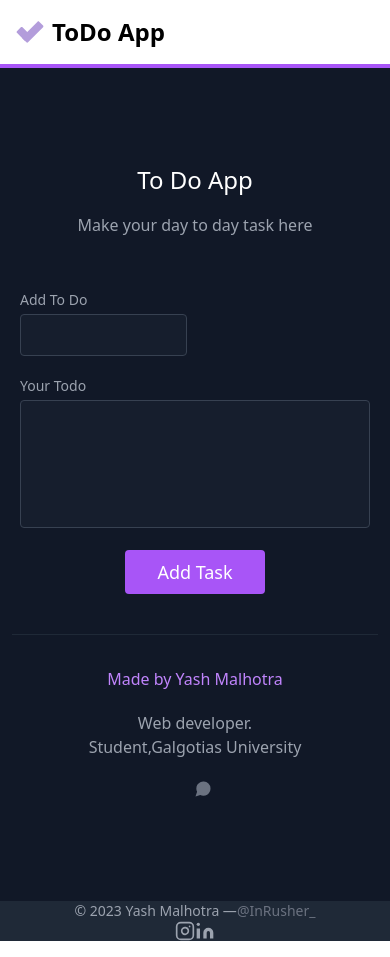
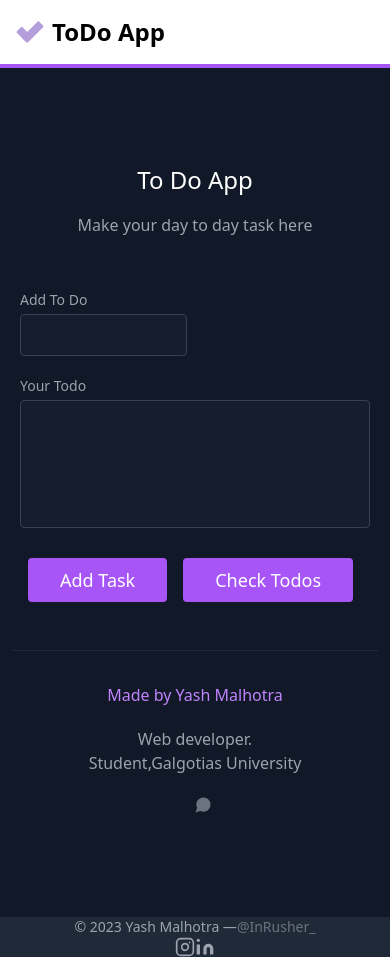
Before and after one commit to yashmalhotra-ai/ToDoApp, a Next.js app: page / in a window 390 px wide. Built offline with nearby package versions, Linux system fonts and the light colour scheme.

Commit message:
Done Mobile Responsiveness Done

```diff
--- a/pages/Todos.js
+++ b/pages/Todos.js
@@ -44,7 +44,9 @@ const Todos = () => {
         <svg xmlns="http://www.w3.org/2000/svg"  viewBox="0 0 48 48" width="28px" height="28px"><path fill="#b39ddb" d="M24.48,29.316l-9.505,9.505L1.588,25.434c-0.784-0.784-0.784-2.054,0-2.838l6.667-6.667	c0.784-0.784,2.054-0.784,2.838,0L24.48,29.316z"/><linearGradient id="5qKAcydctVb3hkGT27jhwa" x1="14.572" x2="43.188" y1="38.199" y2="9.583" gradientUnits="userSpaceOnUse"><stop offset="0" stopColor="#b39ddb"/><stop offset="1" stopColor="#b39ddb"/></linearGradient><path fill="url(#5qKAcydctVb3hkGT27jhwa)" d="M17.797,41.642l-6.667-6.667c-0.784-0.784-0.784-2.054,0-2.838L36.907,6.358	c0.784-0.784,2.054-0.784,2.838,0l6.667,6.667c0.784,0.784,0.784,2.054,0,2.838L20.634,41.642	C19.851,42.425,18.58,42.425,17.797,41.642z"/></svg>
 
         <span className="self-center mx-2 text-2xl font-semibold whitespace-nowrap dark:text-white">ToDo App</span>
+
     </a>
+
 
     <div className="hidden w-full md:block md:w-auto" id="navbar-default">
       <ul className="font-medium flex flex-col p-4 md:p-0 mt-4 border border-gray-100 rounded-lg bg-gray-50 md:flex-row md:space-x-8 md:mt-0 md:border-0 md:bg-white dark:bg-gray-800 md:dark:bg-gray-900 dark:border-gray-700">
@@ -61,8 +63,12 @@ const Todos = () => {
           <a href="#" className="block py-2 pl-3 pr-4 text-gray-900 rounded hover:bg-gray-100 md:hover:bg-transparent md:border-0 md:hover:text-purple-500 md:p-0 dark:text-white md:dark:hover:text-purple-500 dark:hover:bg-gray-700 dark:hover:text-white md:dark:hover:bg-transparent">Contact Me</a>
         </li>
       </ul>
+
     </div>
   </div>
+  <div className="p-2 w-full flex flex-wrap">
+        <a href="/"><button  className="flex mx-2 my-2 flex-wrap  text-white bg-purple-500 border-0 py-2 px-8 focus:outline-none hover:bg-purple-600 rounded text-lg">Back</button></a>
+    </div>
 </nav>
             <div className="container px-5 py-24 mx-auto">
                 <div className="flex flex-col text-center w-full mb-20">
--- a/pages/edit/[title].js
+++ b/pages/edit/[title].js
@@ -73,8 +73,9 @@ const Edit = () => {
                 <textarea onChange={onChange} value={todo.desp}  type="text" id="desp" name="desp" className="w-full bg-gray-800 bg-opacity-40 rounded border border-gray-700 focus:border-purple-500 focus:bg-gray-900 focus:ring-2 focus:ring-purple-900 h-32 text-base outline-none text-gray-100 py-1 px-3 resize-none leading-6 transition-colors duration-200 ease-in-out"></textarea>
               </div>
             </div>
-            <div className="p-2 w-full">
-              <button onClick={updateTodo} className="flex mx-auto text-white bg-purple-500 border-0 py-2 px-8 focus:outline-none hover:bg-purple-600 rounded text-lg">Update Task</button>
+            <div className="p-2 w-full flex flex-wrap">
+              <button onClick={updateTodo} className="flex mx-2 my-2 text-white bg-purple-500 border-0 py-2 px-8 focus:outline-none hover:bg-purple-600 rounded text-lg">Update Task</button>
+              <a href="/"><button  className="flex mx-2 my-2 text-white bg-purple-500 border-0 py-2 px-8 focus:outline-none hover:bg-purple-600 rounded text-lg">Home</button></a>
             </div>
             <div className="p-2 w-full pt-8 mt-8 border-t border-gray-800 text-center">
               <a className="text-purple-400">Made by Yash Malhotra</a>
--- a/pages/index.js
+++ b/pages/index.js
@@ -10,6 +10,10 @@ export default function Home() {
 
   const AddTodo = () => {
     let todos = localStorage.getItem("todos");
+    if(todo.title.length===0 || todo.desp.length===0){
+      alert("Enter your valid title or Description Please");
+    }
+    else{
       if (todos) {
         let todosJson = JSON.parse(todos);
         // If title of todo already exsis then
@@ -26,7 +30,7 @@ export default function Home() {
       else {
         localStorage.setItem("todos", JSON.stringify([todo]));
       }
-
+    }
   }
 
   const onChange = (e) => {
@@ -85,8 +89,9 @@ export default function Home() {
                   <textarea onChange={onChange} value={todo.desp} type="text" id="desp" name="desp" className="w-full bg-gray-800 bg-opacity-40 rounded border border-gray-700 focus:border-purple-500 focus:bg-gray-900 focus:ring-2 focus:ring-purple-900 h-32 text-base outline-none text-gray-100 py-1 px-3 resize-none leading-6 transition-colors duration-200 ease-in-out"></textarea>
                 </div>
               </div>
-              <div className="p-2 w-full">
-                <button onClick={AddTodo} className="flex mx-auto text-white bg-purple-500 border-0 py-2 px-8 focus:outline-none hover:bg-purple-600 rounded text-lg">Add Task</button>
+              <div className="p-2 w-full flex flex-wrap">
+                <button onClick={AddTodo} className="flex mx-2 my-2 flex-wrap text-white bg-purple-500 border-0 py-2 px-8 focus:outline-none hover:bg-purple-600 rounded text-lg">Add Task</button>
+                <a href="/Todos"><button  className="flex mx-2 my-2 flex-wrap  text-white bg-purple-500 border-0 py-2 px-8 focus:outline-none hover:bg-purple-600 rounded text-lg">Check Todos</button></a>
               </div>
               <div className="p-2 w-full pt-8 mt-8 border-t border-gray-800 text-center">
                 <a className="text-purple-400">Made by Yash Malhotra</a>
```
Lines whose indentation alone changed are shown as unchanged.
